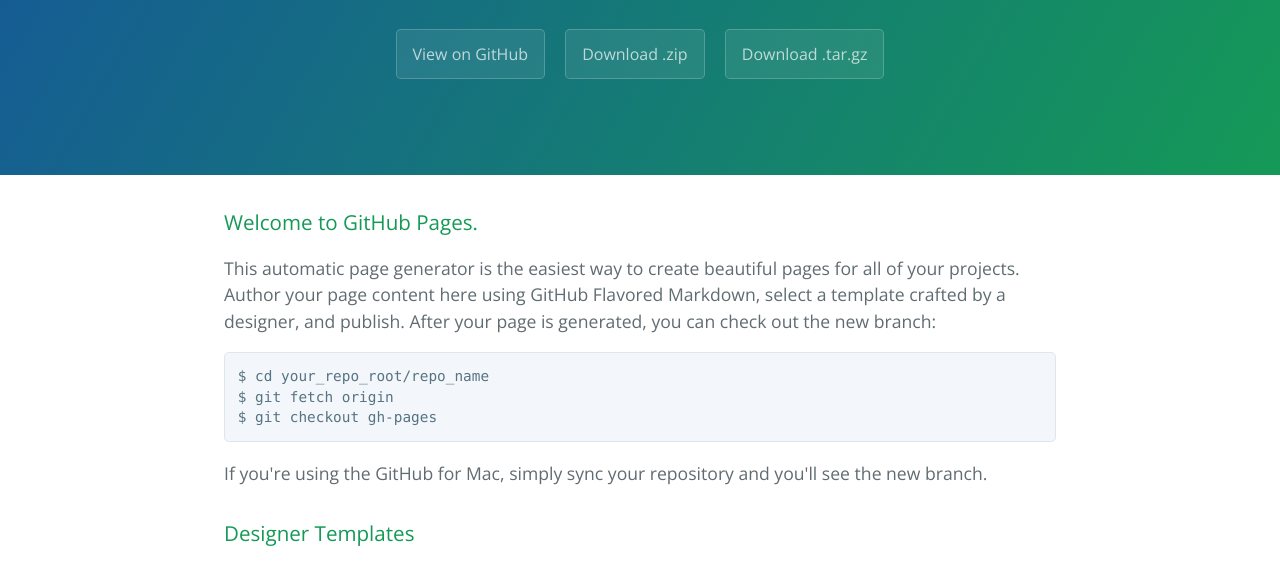
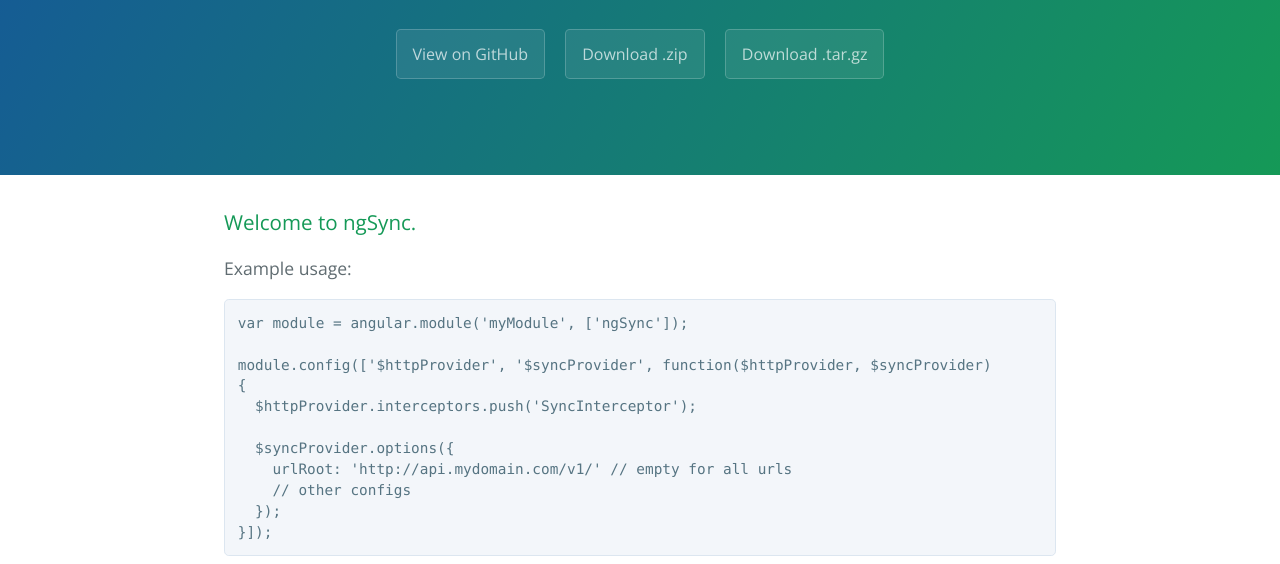
Before and after one commit to elsangedy/ngSync, a plain HTML site: page index.html in a window 1280 px wide. Shown: the part 208-772 px from the top of the page. Drawn offline with nearby package versions, Linux system fonts and the light colour scheme.

Commit message:
Update index.html

```diff
--- a/index.html
+++ b/index.html
@@ -20,13 +20,21 @@
 
     <section class="main-content">
       <h3>
-<a id="welcome-to-github-pages" class="anchor" href="#welcome-to-github-pages" aria-hidden="true"><span class="octicon octicon-link"></span></a>Welcome to GitHub Pages.</h3>
+<a id="welcome-to-github-pages" class="anchor" href="#welcome-to-github-pages" aria-hidden="true"><span class="octicon octicon-link"></span></a>Welcome to ngSync.</h3>
 
-<p>This automatic page generator is the easiest way to create beautiful pages for all of your projects. Author your page content here using GitHub Flavored Markdown, select a template crafted by a designer, and publish. After your page is generated, you can check out the new branch:</p>
+<p>Example usage:</p>
 
-<pre><code>$ cd your_repo_root/repo_name
-$ git fetch origin
-$ git checkout gh-pages
+<pre><code>var module = angular.module('myModule', ['ngSync']);
+
+module.config(['$httpProvider', '$syncProvider', function($httpProvider, $syncProvider)
+{
+  $httpProvider.interceptors.push('SyncInterceptor');
+
+  $syncProvider.options({
+    urlRoot: 'http://api.mydomain.com/v1/' // empty for all urls
+    // other configs
+  });
+}]);
 </code></pre>
 
 <p>If you're using the GitHub for Mac, simply sync your repository and you'll see the new branch.</p>
```
